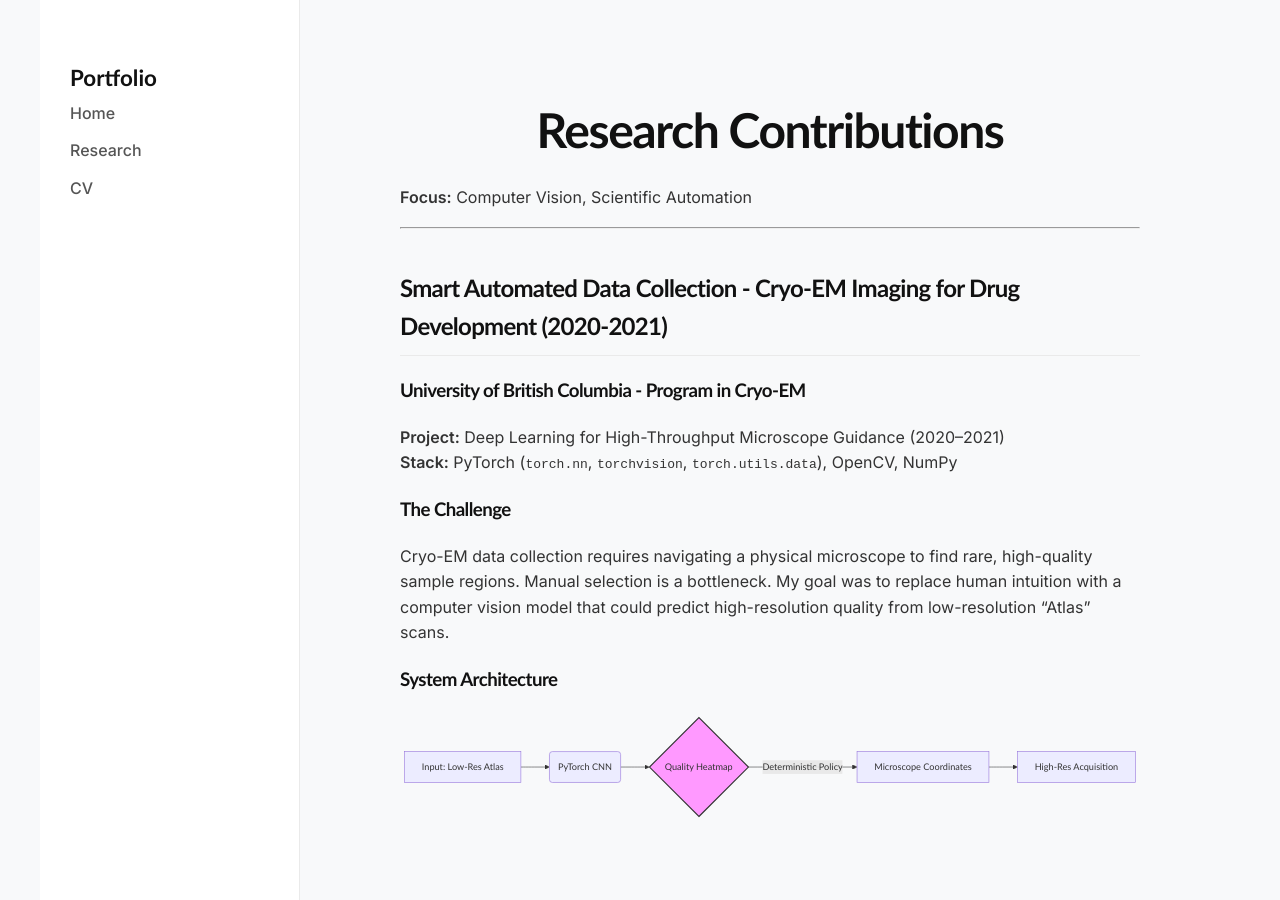
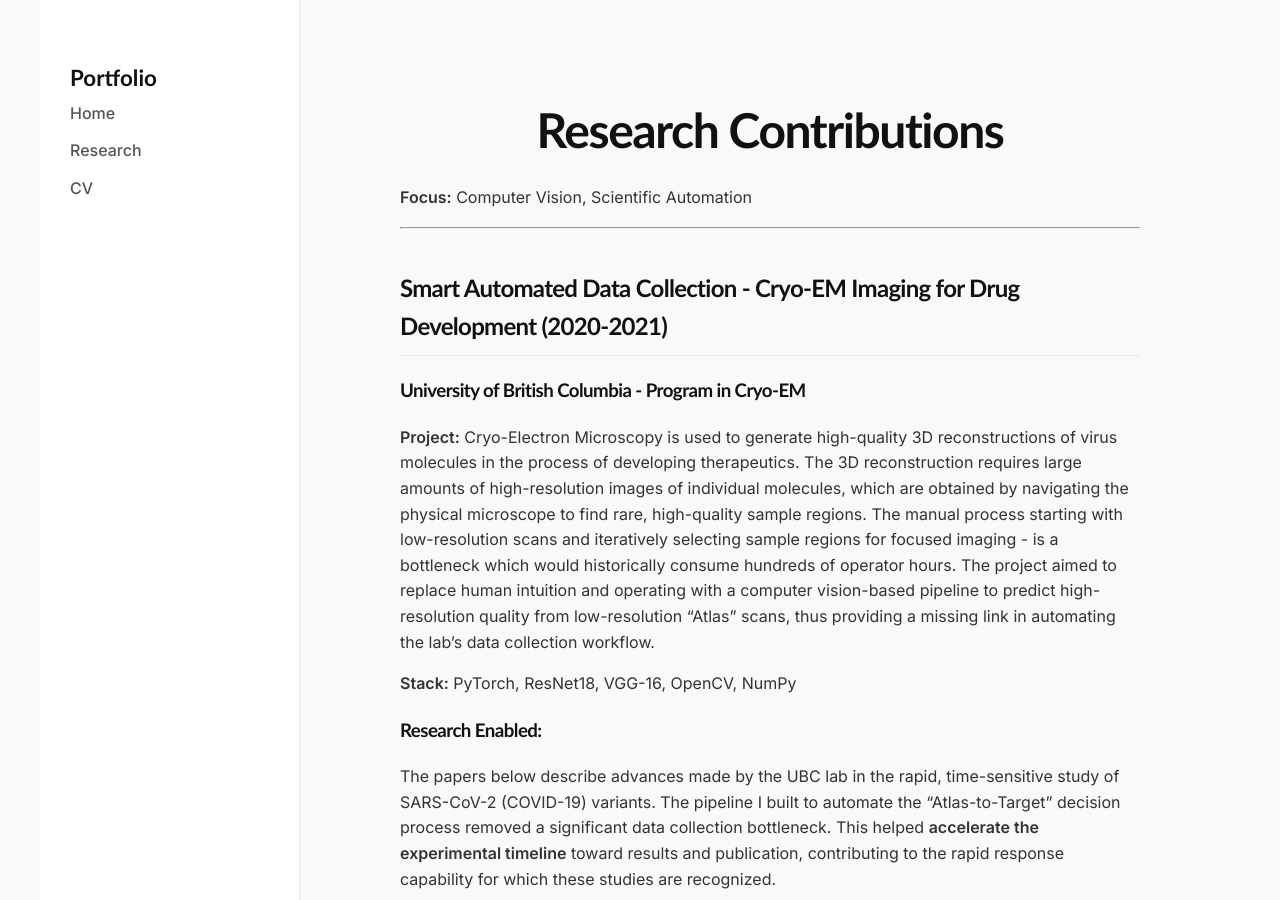
Before and after one commit to shaytanne/shaytanne.github.io, a Jekyll site: the page built from research.md, in a window 1280 px wide and 900 px high. Built offline with Jekyll 4.4.1, drawn with Linux system fonts in a browser that asks for light colours; some web fonts are replaced; some of the changed text lies outside the part shown.

Commit message:
research page refinement

```diff
--- a/research.md
+++ b/research.md
@@ -14,11 +14,27 @@ permalink: /research/
 
 ### University of British Columbia - Program in Cryo-EM
 
-**Project:** Deep Learning for High-Throughput Microscope Guidance (2020–2021)
-**Stack:** PyTorch (`torch.nn`, `torchvision`, `torch.utils.data`), OpenCV, NumPy
+**Project:** Cryo-Electron Microscopy is used to generate high-quality 3D reconstructions of virus molecules in the process of developing therapeutics. The 3D reconstruction requires large amounts of high-resolution images of individual molecules, which are obtained by navigating the physical microscope to find rare, high-quality sample regions. The manual process starting with low-resolution scans and iteratively selecting sample regions for focused imaging - is a bottleneck which would historically consume hundreds of operator hours. The project aimed to replace human intuition and operating with a computer vision-based pipeline to predict high-resolution quality from low-resolution "Atlas" scans, thus providing a missing link in automating the lab's data collection workflow.
 
-### The Challenge
-Cryo-EM data collection requires navigating a physical microscope to find rare, high-quality sample regions. Manual selection is a bottleneck. My goal was to replace human intuition with a computer vision model that could predict high-resolution quality from low-resolution "Atlas" scans.
+**Stack:** PyTorch, ResNet18, VGG-16, OpenCV, NumPy
+
+### Research Enabled:
+
+The papers below describe advances made by the UBC lab in the rapid, time-sensitive study of SARS-CoV-2 (COVID-19) variants. The pipeline I built to automate the "Atlas-to-Target" decision process removed a significant data collection bottleneck. This helped **accelerate the experimental timeline** toward results and publication, contributing to the rapid response capability for which these studies are recognized.
+
+_**Disclaimer:** I am not a co-author on the biological findings. My contribution was engineering infrastructure that enabled the high-throughput data acquisition required for these studies._
+
+<br>
+
+[*SARS-CoV-2 Omicron variant: Antibody evasion and cryo-EM structure of spike protein–ACE2 complex*](https://www.science.org/doi/10.1126/science.abn7760) \
+**Authors:** D Mannar, J Saville, X Zhu, S Srivastava, A Berezuk, K Tuttle, A Marquez, I Sekirov, S Subramaniam \
+**Journal:** *Science* (2022)
+
+<br>
+
+[*Structural and biochemical rationale for enhanced spike protein fitness in delta and kappa SARS-CoV-2 variants* ](https://www.nature.com/articles/s41467-022-28324-6) \
+**Authors:** J Saville, D Mannar, X Zhu, S Srivastava, A Berezuk, J Demers, S Zhou, K Tuttle, I Sekirov, A Kim, W Li, D Dimitrov, S Subramaniam \
+**Journal:** *Nature Communications* (2022)
 
 ### System Architecture
 
```
